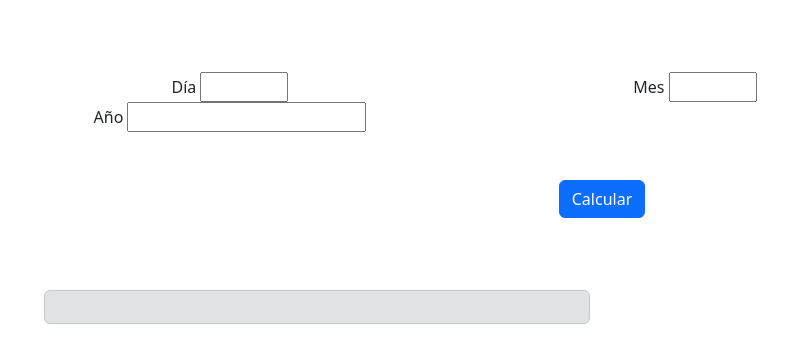
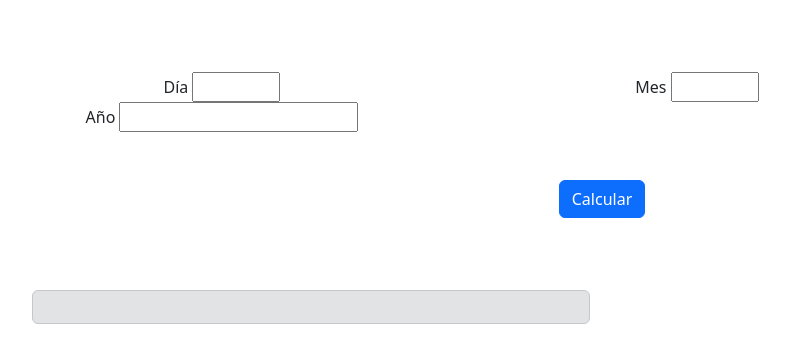
Before and after one commit to jeniotero/Calendario, a plain HTML site: page index.html in a window 1280 px wide. Shown: the whole page, without its empty margins (38-828 px from the left). Drawn offline with nearby package versions, Linux system fonts and the light colour scheme.

Commit message:
hice un ajuste

```diff
--- a/index.html
+++ b/index.html
@@ -14,7 +14,7 @@
     <br>
     <br>
 
-    <div class=" col-sm-12 container">
+    <div class=" container-fluid">
         <!--Comienza contenido-->
         <div class="container text-center">
             <div class=" row align-items-start">
```
